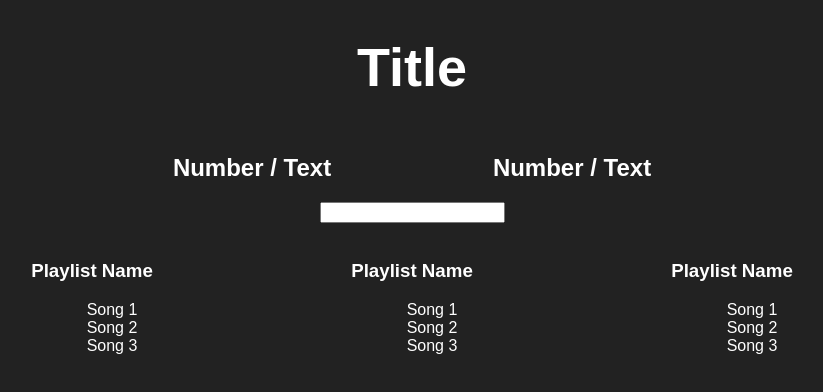
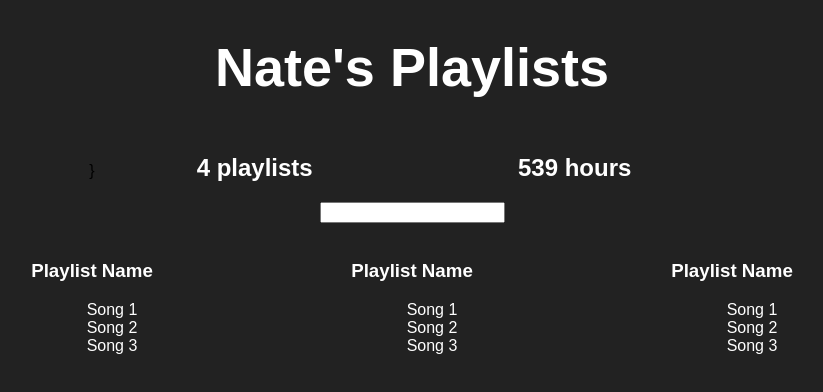
Before and after one commit to naterino/better-playlist, a React (Create React App) app: page / in a window 1280 px wide. Shown: the top 392 px of the page, without its empty margins (228-1051 px from the left). Built offline with nearby package versions, Linux system fonts and the light colour scheme.

Commit message:
added dummy data

```diff
--- a/src/App.js
+++ b/src/App.js
@@ -5,11 +5,71 @@
   color: '#fff'
 }
 
-class Aggregate extends Component {
+let fakeServerData = {
+  user: {
+    name: 'Nate',
+    playlists: [
+      {
+        name: 'My favorites',
+        songs:[
+          {name: 'Beat It', duration: 1234},
+          {name: 'Yankee Doodle', duration: 1324},
+          {name: 'Quartet for the End of Time', duration: 4321},
+          {name: 'Body & Soul', duration: 2431}
+        ]
+      },
+      {
+        name: 'Discover Weekly',
+        songs:[
+          {name: 'Le Song', duration: 1325},
+          {name: 'the Song', duration: 1523},
+          {name: 'Songysong', duration: 1542}
+        ]
+      },
+      {
+        name: 'Another Playlist (#3)',
+        songs:[
+          {name: 'Beat It', duration: 1234},
+          {name: 'Yankee Doodle', duration: 1324},
+          {name: 'Quartet for the End of Time', duration: 4321},
+          {name: 'Body & Soul', duration: 2431}
+        ]
+      },
+      {
+        name: 'Super #4',
+        songs:[
+          {name: 'Beat It', duration: 1234},
+          {name: 'Yankee Doodle', duration: 1324},
+          {name: 'Quartet for the End of Time', duration: 4321},
+          {name: 'Body & Soul', duration: 2431}
+        ]
+      }
+    ],
+  }
+};
+
+
+class PlaylistCounter extends Component {
   render() {
     return (
       <div className="aggregate" style={{width: "25%", display: "inline-block"}}>
-        <h2 style={defaultStyle}>Number / Text</h2>
+        <h2 style={defaultStyle}>{this.props.playlists.length} playlists</h2>
+      </div>
+    );
+  }
+}
+
+class HoursCounter extends Component {
+  render() {
+    let allSongs = this.props.playlists.reduce((songs, eachPlaylist) => {
+      return songs.concat(eachPlaylist.songs)
+    }, [])
+    let totalDuration = allSongs.reduce((sum, eachSong) => {
+      return sum + eachSong.duration
+    }, 0)
+    return (
+      <div className="aggregate" style={{width: "25%", display: "inline-block"}}>
+        <h2 style={defaultStyle}>{Math.round(totalDuration/60)} hours</h2>
       </div>
     );
   }
@@ -42,18 +102,35 @@
 }
 
 class App extends Component {
+  constructor() {
+    super();
+    this.state = {serverData: {}}
+  }
+
+componentDidMount() {
+  setTimeout(() => {
+    this.setState({serverData: fakeServerData})
+  }, 1000)
+}
+
   render() {
     let name = 'Nate';
     let headerStyle = {color: 'red', 'font-style': 'italic'}
     return (
       <div className="App">
-      <h1 style={{...defaultStyle, 'font-size': '54px'}}>Title</h1>
-      <Aggregate/>
-      <Aggregate/>
-      <Filter/>
-      <Playlist/>
-      <Playlist/>
-      <Playlist/>
+      {this.state.serverData.user ?
+        <div>
+        <h1 style={{...defaultStyle, 'font-size': '54px'}}>
+          {this.state.serverData.user.name}'s Playlists
+        </h1>}
+          <PlaylistCounter playlists={this.state.serverData.user.playlists}/>
+          <HoursCounter playlists={this.state.serverData.user.playlists}/>
+        <Filter/>
+        <Playlist/>
+        <Playlist/>
+        <Playlist/>
+        </div> : <h1 style={defaultStyle}>Loading...</h1>
+        }
       </div>
     );
   }
```
